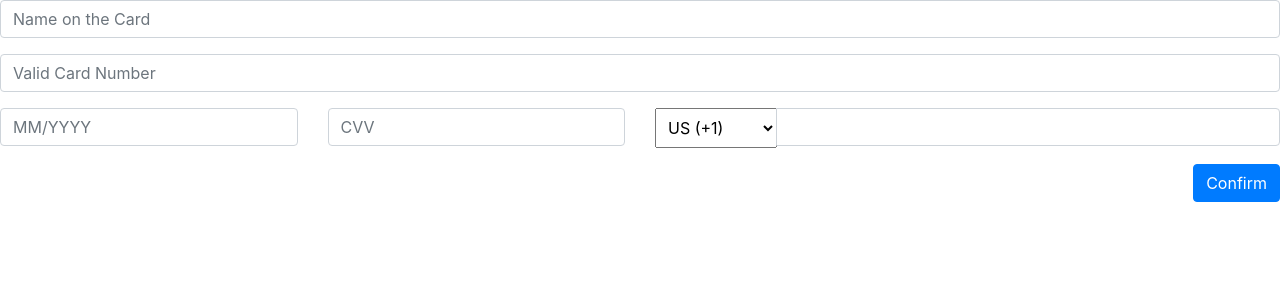
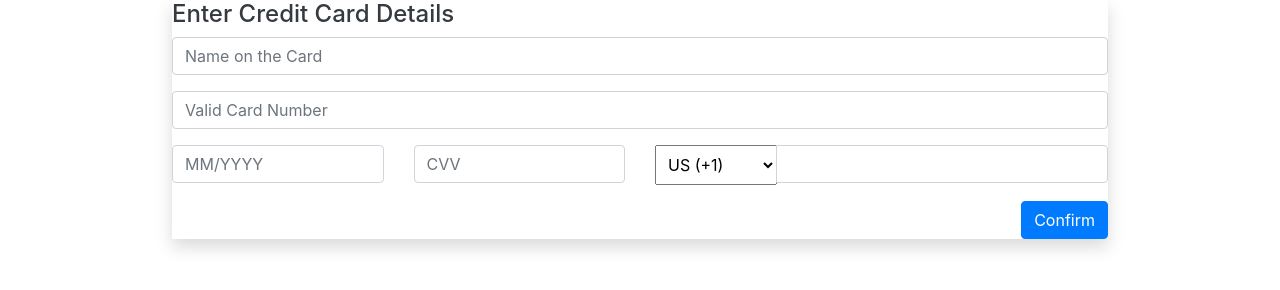
Before and after one commit to devRD/ccform, a plain HTML site: page index.html in a window 1280 px wide. Drawn offline with nearby package versions, Linux system fonts and the light colour scheme.

Commit message:
index.html: Add card alignment

```diff
--- a/index.html
+++ b/index.html
@@ -11,6 +11,9 @@
 </head>
 
 <body>
+  <div class="card-form mx-3 d-flex justify-content-center align-items-center">
+    <div class="w-75 shadow bg-form">
+      <h4 class="text-dark">Enter Credit Card Details</h4>
       <form class="text-right">
         <div class="form-group">
           <input type="name" class="form-control" id="cname" placeholder="Name on the Card" required />
@@ -40,13 +43,8 @@
                     <option value="44">UK (+44)</option>
                   </select>
                 </div>
-            <input
-             type="text"
-              class="form-control"
-              id="ph-num"
-              aria-label="Text input with dropdown button"
-              required
-              />
+                <input type="text" class="form-control" id="ph-num" aria-label="Text input with dropdown button"
+                  required />
               </div>
             </div>
           </div>
@@ -56,6 +54,9 @@
           Confirm
         </button>
       </form>
+    </div>
+  </div>
+
   <!-- Scripts -->
   <script src="js/script.js"></script>
   <script src="https://code.jquery.com/jquery-3.5.1.slim.min.js"
```
Lines whose indentation alone changed are shown as unchanged.
